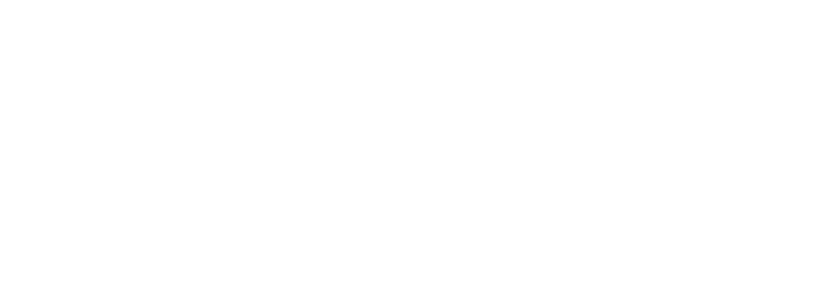
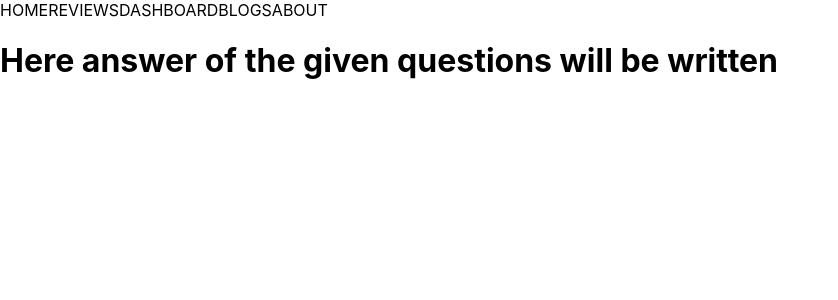
Before and after one commit to KsKarim7/hp-pavilion-review, a React (Create React App) app: page /blogs in a window 1280 px wide. Shown: the top 300 px of the page, without its empty margins (0-838 px from the left). Built offline with nearby package versions, Linux system fonts and the light colour scheme.

Commit message:
components and routes in the app.js  have been made

```diff
--- a/src/App.js
+++ b/src/App.js
@@ -1,8 +1,22 @@
+import { Route, Routes } from 'react-router-dom';
 import './App.css';
+import Blogs from './Components/Blogs/Blogs';
+import Dashboard from './Components/Dashboard/Dashboard';
+import Header from './Components/Header/Header';
+import Home from './Components/Home/Home';
+import Review from './Components/Review/Review';
 
 function App() {
   return (
-    <div className="App">
+    <div>
+      <Header></Header>
+      <Routes>
+        <Route path='/' element={<Home></Home>}></Route>
+        <Route path='/home' element={<Home></Home>}></Route>
+        <Route path='/reviews' element={<Review></Review>}></Route>
+        <Route path='/dashboard' element={<Dashboard></Dashboard>}></Route>
+        <Route path='/blogs' element={<Blogs></Blogs>}></Route>
+      </Routes>
 
     </div>
   );
--- /dev/null
+++ b/src/Components/Blogs/Blogs.js
@@ -0,0 +1,11 @@
+import React from 'react';
+
+const Blogs = () => {
+    return (
+        <div>
+            <h1>Here answer of the given questions will be written </h1>
+        </div>
+    );
+};
+
+export default Blogs;
--- /dev/null
+++ b/src/Components/Dashboard/Dashboard.js
@@ -0,0 +1,11 @@
+import React from 'react';
+
+const Dashboard = () => {
+    return (
+        <div>
+            <h1>Here graphs of will be shown</h1>
+        </div>
+    );
+};
+
+export default Dashboard;
--- /dev/null
+++ b/src/Components/Header/Header.js
@@ -0,0 +1,15 @@
+import React from 'react';
+
+const Header = () => {
+    return (
+        <nav>
+            <line to="/home">HOME</line>
+            <line to="/reviews">REVIEWS</line>
+            <line to="/dashboard">DASHBOARD</line>
+            <line to="/blogs">BLOGS</line>
+            <line to="/about">ABOUT</line>
+        </nav>
+    );
+};
+
+export default Header;
--- /dev/null
+++ b/src/Components/Home/Home.js
@@ -0,0 +1,11 @@
+import React from 'react';
+
+const Home = () => {
+    return (
+        <div>
+            <h1>This is home page of the site</h1>
+        </div>
+    );
+};
+
+export default Home;
--- /dev/null
+++ b/src/Components/Review/Review.js
@@ -0,0 +1,11 @@
+import React from 'react';
+
+const Review = () => {
+    return (
+        <div>
+            <h2>Customer Reviews will be shown here</h2>
+        </div>
+    );
+};
+
+export default Review;
--- a/src/index.js
+++ b/src/index.js
@@ -3,11 +3,14 @@
 import './index.css';
 import App from './App';
 import reportWebVitals from './reportWebVitals';
+import { BrowserRouter } from 'react-router-dom';
 
 ReactDOM.render(
-  <React.StrictMode>
-    <App />
-  </React.StrictMode>,
+  <BrowserRouter>
+    <React.StrictMode>
+      <App />
+    </React.StrictMode>
+  </BrowserRouter>,
   document.getElementById('root')
 );
 
```
Also changed, not shown: src/Components/Blogs/Blogs.css (added), src/Components/Dashboard/Dashboard.css (added), src/Components/Header/Header.css (added), src/Components/Home/Home.css (added), src/Components/Review/Review.css (added).
